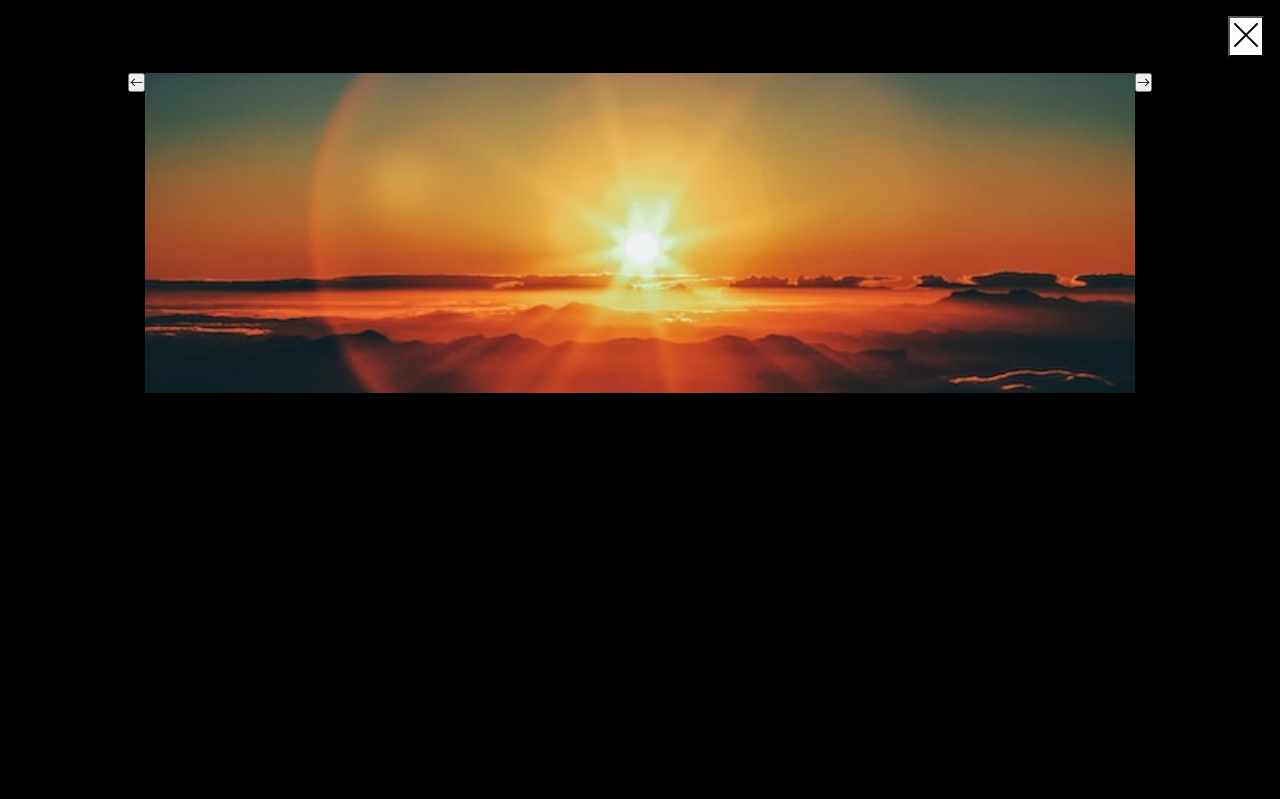
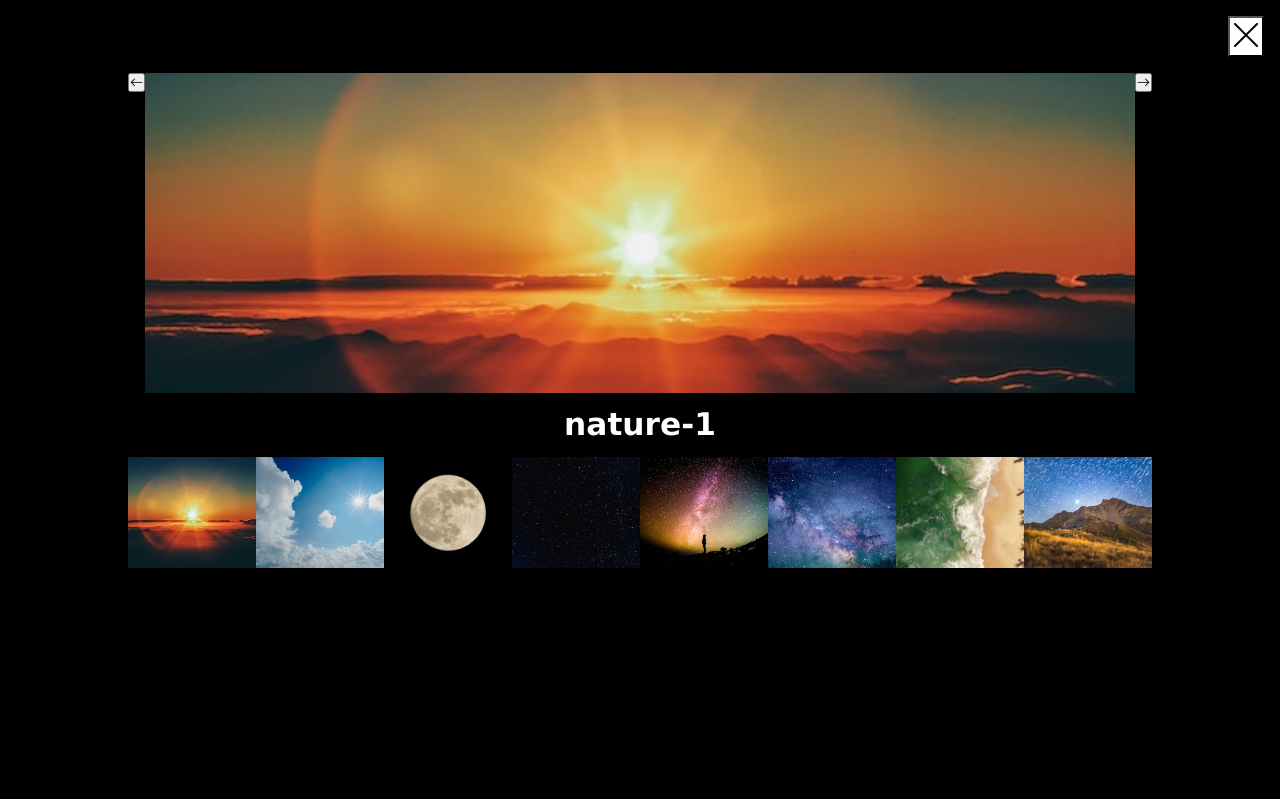
Before and after one commit to almeidaleandro28/Project-JS--Gallery, a website: page index.html in a window 1280 px wide. Both pictures are taken after a click on the picture 188 px from the left and 128 px from the top of the page. Shown: the top 799 px of the page. Drawn offline with nearby package versions, Linux system fonts and the light colour scheme.

Commit message:
add img
add all img of section nature inside footer gallery

```diff
--- a/index.html
+++ b/index.html
@@ -16,14 +16,14 @@
 		<section class="nature">
       <div class="container nature_container">
 
-        <img class="nature_img" src="./src/img/img-nature-01.jpg" alt="nature img" data-id="1">
-        <img class="nature_img" src="./src/img/img-nature-02.jpg" alt="nature img" data-id="2">
-        <img class="nature_img" src="./src/img/img-nature-03.jpg" alt="nature img" data-id="3">
-        <img class="nature_img" src="./src/img/img-nature-04.jpg" alt="nature img" data-id="4">
-        <img class="nature_img" src="./src/img/img-nature-05.jpg" alt="nature img" data-id="5">
-        <img class="nature_img" src="./src/img/img-nature-06.jpg" alt="nature img" data-id="6">
-        <img class="nature_img" src="./src/img/img-nature-07.jpg" alt="nature img" data-id="7">
-        <img class="nature_img" src="./src/img/img-nature-08.jpg" alt="nature img" data-id="8">
+        <img class="nature_img" src="./src/img/img-nature-01.jpg" title="nature-1" alt="nature img" data-id="1">
+        <img class="nature_img" src="./src/img/img-nature-02.jpg" title="nature-2" alt="nature img" data-id="2">
+        <img class="nature_img" src="./src/img/img-nature-03.jpg" title="nature-3" alt="nature img" data-id="3">
+        <img class="nature_img" src="./src/img/img-nature-04.jpg" title="nature-4" alt="nature img" data-id="4">
+        <img class="nature_img" src="./src/img/img-nature-05.jpg" title="nature-5" alt="nature img" data-id="5">
+        <img class="nature_img" src="./src/img/img-nature-06.jpg" title="nature-6" alt="nature img" data-id="6">
+        <img class="nature_img" src="./src/img/img-nature-07.jpg" title="nature-7" alt="nature img" data-id="7">
+        <img class="nature_img" src="./src/img/img-nature-08.jpg" title="nature-8" alt="nature img" data-id="8">
 
       </div><!--end container-->
 		</section><!--end section nature-->
--- a/src/js/index.js
+++ b/src/js/index.js
@@ -5,7 +5,10 @@ const main = document.querySelector(".main");
 const modal = document.querySelector(".modal");
 const btClose = document.querySelector(".btn_close");
 let $modalCenter = document.querySelector(".modal_body_center");
-const $natureImgs = document.querySelector(".nature_img");
+let $modalFooter = document.querySelector(".modal_footer");
+let $modalFooterGallery = document.querySelector(".modal_footer_gallery");
+const $natureImgs = document.querySelectorAll(".nature_img");
+
 
 
 
@@ -18,8 +21,15 @@ sectioNature.addEventListener("click", ( e ) => {
 
   let currentImg = e.target;
   let imgSrc = currentImg.src;
+  let imgTitle = currentImg.title;
 
-  $modalCenter.innerHTML = `<img src=${imgSrc} />`;
+  $modalCenter.innerHTML = `<img src=${imgSrc} />
+                            <h1 class="h1">${imgTitle}<h1>`;
+
+  $natureImgs.forEach( img => {
+    $modalFooterGallery.innerHTML += `<img src=${img.src}>`;
+  });
+
 
 });
 
--- a/src/scss/base/_typography.scss
+++ b/src/scss/base/_typography.scss
@@ -1,5 +1,7 @@
 .h1 {
   text-align: center;
-  font-size: 2rem;
+  font-size: map-get($f-font-size , "medium");
+  font-weight: map-get($f-weight , "bold" );
   padding: 1rem 0;
+
 }
```
Also changed, not shown: src/css/style.css.
